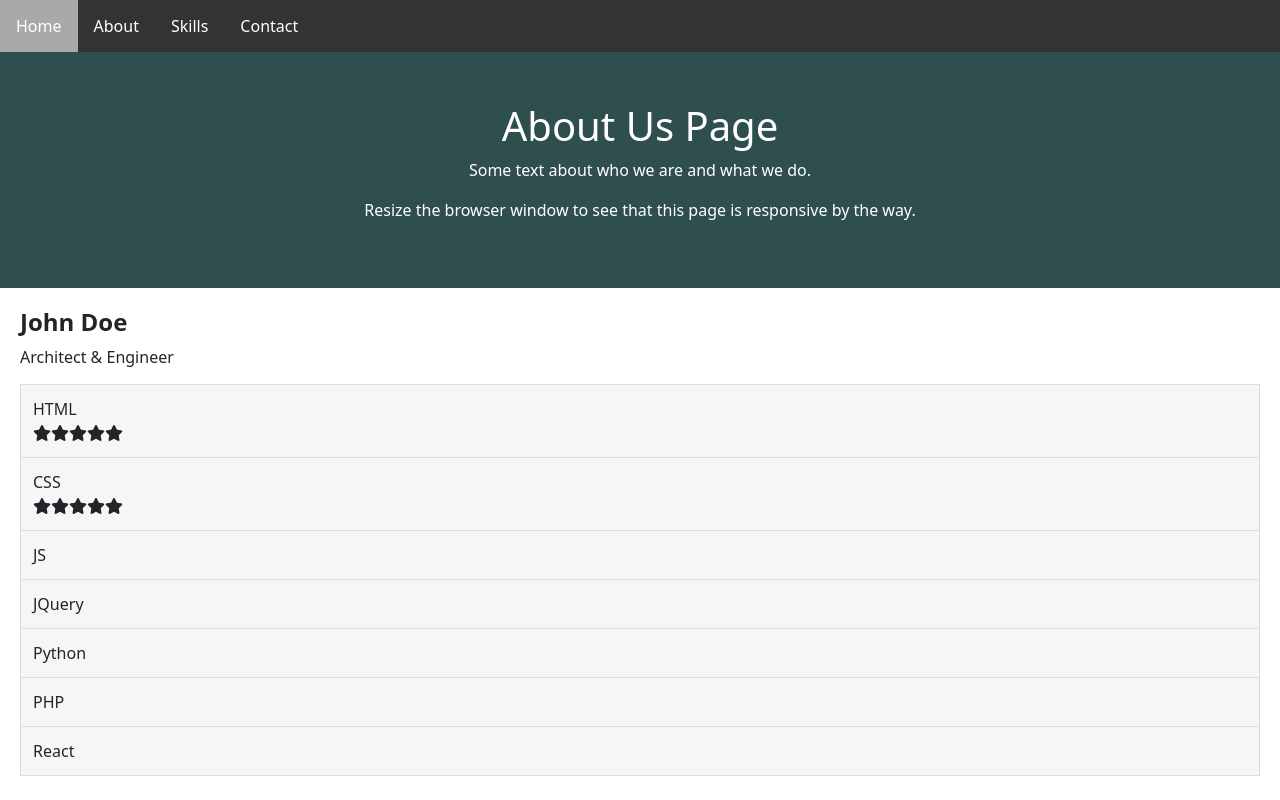
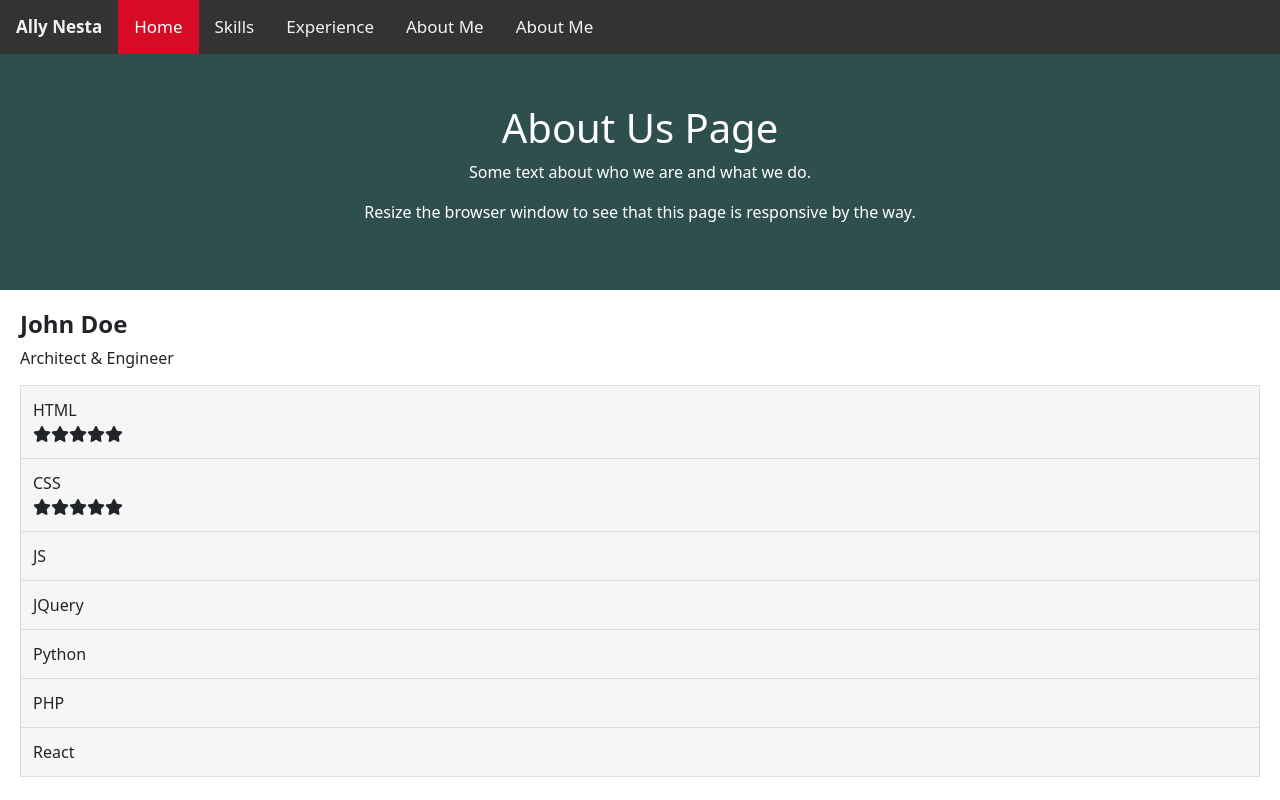
Before and after one commit to Allynesta/cv-tsx, a React (Vite) app: page / in a window 1280 px wide. Shown: the top 800 px of the page. Built offline with nearby package versions, Linux system fonts and the light colour scheme.

Commit message:
update navbar html and css

```diff
--- a/src/App.css
+++ b/src/App.css
@@ -160,3 +160,76 @@ ul.no-bullets li {
   padding: 20px;
   width: 100%;
 }
+
+
+
+/* Add a black background color to the top navigation */
+.topnav-section {
+  background-color: #333;
+  overflow: hidden;
+}
+
+/* Style the links inside the navigation bar */
+.topnav-section a {
+  float: left;
+  display: block;
+  color: #f2f2f2;
+  text-align: center;
+  padding: 14px 16px;
+  text-decoration: none;
+  font-size: 17px;
+}
+
+/* Change the color of links on hover */
+.topnav-section a:hover {
+  background-color: #ddd;
+  color: black;
+}
+
+/* Add an active class to highlight the current page */
+.topnav-section a.active {
+  background-color: #d70b26;
+  color: white;
+}
+
+/* Hide the link that should open and close the topnav on small screens */
+.topnav-section .icon {
+  display: none;
+}
+
+/* Style the logo link (notice that we set the same value of line-height and font-size to prevent the header to increase when the font gets bigger */
+.disabledlogo {
+  font-size: 25px;
+  font-weight: bold;
+  pointer-events:none;
+}
+
+
+
+
+
+/* When the screen is less than 600 pixels wide, hide all links, except for the first one ("Home"). Show the link that contains should open and close the topnav (.icon) */
+@media screen and (max-width: 600px) {
+  .topnav a:not(:first-child) {display: none;}
+  .topnav a.icon {
+    float: right;
+    display: block;
+  }
+}
+
+/* The "responsive" class is added to the topnav with JavaScript when the user clicks on the icon. This class makes the topnav look good on small screens (display the links vertically instead of horizontally) */
+@media screen and (max-width: 600px) {
+  .topnav.responsive {
+    position: relative;
+  }
+  .topnav.responsive a.icon {
+    position: absolute;
+    right: 0;
+    top: 0;
+  }
+  .topnav.responsive a {
+    float: none;
+    display: block;
+    text-align: left;
+  }
+}
--- a/src/component/Navbar.tsx
+++ b/src/component/Navbar.tsx
@@ -1,22 +1,20 @@
+import "../styles/navbar.css";
+
 const Navbar = () => {
 	return (
 		<>
-			<ul className="topnav">
-				<li>
-					<a className="active topnav-centered" href="#home">
-						Home
-					</a>
-				</li>
-				<li>
-					<a href="#about-section">About</a>
-				</li>
-				<li>
-					<a href="#skill-section">Skills</a>
-				</li>
-				<li>
-					<a href="#contact-section">Contact</a>
-				</li>
-			</ul>{" "}
+			<div className="topnav-section" id="topnav-section">
+				<a className="disabledlogo" href="#default">
+					Ally Nesta
+				</a>
+				<a className="active" href="#home">
+					Home
+				</a>
+				<a href="skill-section">Skills</a>
+				<a href="experience-section">Experience</a>
+				<a href="about-section">About Me</a>
+				<a href="contact-section">About Me</a>
+			</div>
 		</>
 	);
 };
--- /dev/null
+++ b/src/styles/navbar.css
@@ -0,0 +1,70 @@
+/* Add a black background color to the top navigation */
+.topnav {
+    background-color: #333;
+    overflow: hidden;
+  }
+
+  /* Style the links inside the navigation bar */
+  .topnav a {
+    float: left;
+    display: block;
+    color: #f2f2f2;
+    text-align: center;
+    padding: 14px 16px;
+    text-decoration: none;
+    font-size: 17px;
+  }
+
+  /* Change the color of links on hover */
+  .topnav a:hover {
+    background-color: #ddd;
+    color: black;
+  }
+
+  /* Add an active class to highlight the current page */
+  .topnav a.active {
+    background-color: #d70b26;
+    color: white;
+  }
+
+  /* Hide the link that should open and close the topnav on small screens */
+  .topnav .icon {
+    display: none;
+  }
+
+  /* Style the logo link (notice that we set the same value of line-height and font-size to prevent the header to increase when the font gets bigger */
+  .disabledlogo {
+    font-size: 25px;
+    font-weight: bold;
+    pointer-events:none;
+  }
+
+
+
+
+
+  /* When the screen is less than 600 pixels wide, hide all links, except for the first one ("Home"). Show the link that contains should open and close the topnav (.icon) */
+  @media screen and (max-width: 600px) {
+    .topnav a:not(:first-child) {display: none;}
+    .topnav a.icon {
+      float: right;
+      display: block;
+    }
+  }
+
+  /* The "responsive" class is added to the topnav with JavaScript when the user clicks on the icon. This class makes the topnav look good on small screens (display the links vertically instead of horizontally) */
+  @media screen and (max-width: 600px) {
+    .topnav.responsive {
+      position: relative;
+    }
+    .topnav.responsive a.icon {
+      position: absolute;
+      right: 0;
+      top: 0;
+    }
+    .topnav.responsive a {
+      float: none;
+      display: block;
+      text-align: left;
+    }
+  }
```
